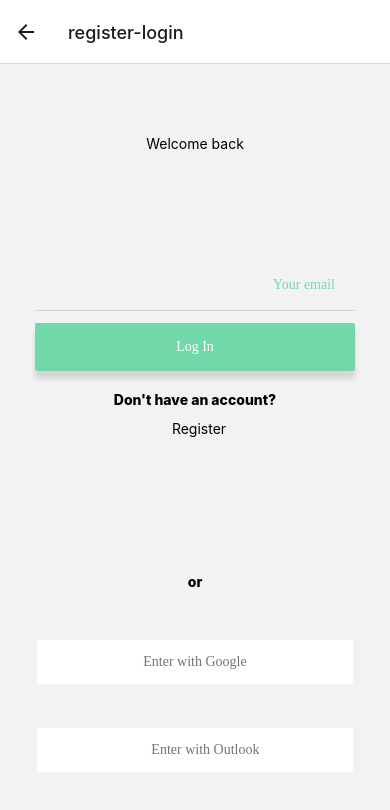
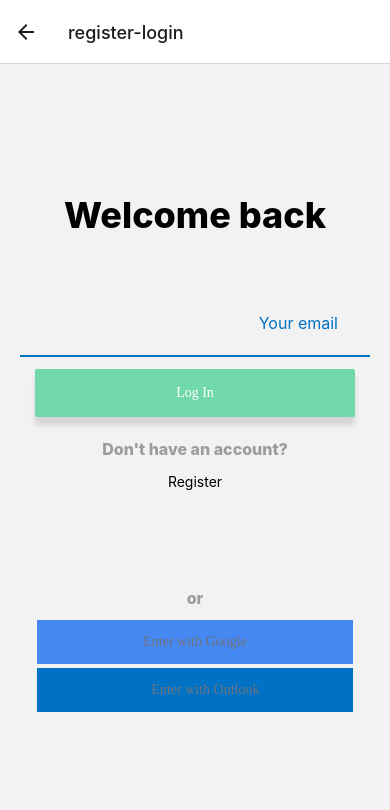
Before and after one commit to Rigii/SecureSpace, a React Native app: screen / in a window 390 px wide. Shown: the top 810 px of the page. Built offline with nearby package versions, Linux system fonts and the light colour scheme.

Commit message:
input-tailwind-styles

```diff
--- a/src/components/input/input.tsx
+++ b/src/components/input/input.tsx
@@ -1,7 +1,6 @@
 import * as React from 'react';
 import {
   TextInput,
-  StyleSheet,
   View,
   Text,
   TouchableOpacity,
@@ -9,7 +8,7 @@ import {
   TextInputFocusEventData,
   TextInputKeyPressEventData,
 } from 'react-native';
-import {COLORS, FONTS, FONT_SIZE, HIT_SLOP} from '../../constants/themes';
+import {COLORS, HIT_SLOP} from '../../constants/themes';
 import {IInputProps, EAutoCapitalize} from './input.typings';
 
 export const Input = (props: IInputProps) => {
@@ -53,29 +52,29 @@ export const Input = (props: IInputProps) => {
   };
 
   return (
-    <View style={[styles.wrapper, props.style]}>
+    <View
+      className={`w-full relative flex justify-center border-b-dark-blue border-b-2 ${props.className}`}>
       {!(
         (isFocused && props.hideLabelOnFocus) ||
         (props.hideLabelOnFocus && !!props.value) ||
         props.multiline
       ) && (
-        <View style={[styles.labelWrapper, props.labelWrapperStyle]}>
-          {props.icon && <View style={styles.labelIcon}>{props.icon}</View>}
+        <View
+          className={`absolute pl-1 flex-row justify-center items-center ${props.labelWrapperClassName}`}>
+          {props.icon && <View className="ml-1">{props.icon}</View>}
           <Text
-            style={
-              (!props.isError && [styles.label, props.labelStyle]) || [
-                props.labelStyle,
-                styles.labelError,
-              ]
-            }>
+            className={`ml-2 text-base ${props.labelClassName} ${
+              !props.isError && 'text-red-900'
+            }`}>
             {props.label}
           </Text>
-          <View style={styles.labelIcon}>{props.iconRight}</View>
+          <View className="ml-1">{props.iconRight}</View>
         </View>
       )}
       {props.hideLabelOnFocus && props.icon && (
-        <View style={[styles.labelWrapper, props.labelWrapperStyle]}>
-          <View style={styles.labelIcon}>{props.icon}</View>
+        <View
+          className={`absolute pl-1 flex-row justify-center items-center ${props.labelWrapperClassName}`}>
+          <View className="ml-1">{props.icon}</View>
         </View>
       )}
 
@@ -83,25 +82,22 @@ export const Input = (props: IInputProps) => {
         <View pointerEvents="none">
           <TextInput
             ref={inputRef}
-            placeholderTextColor={
-              props.placeholderTextColor || COLORS.lightGreen
-            }
+            // placeholderTextColor={props.placeholderTextColor || '#0072C5'}
             maxLength={props.maxLength}
             placeholder={props.placeholder}
             keyboardType={props.keyboardType}
             value={props.value}
             onChangeText={onChange}
             onKeyPress={catchKey}
-            style={[
-              styles.input,
-              styles.inputOffset,
-              props.multiline && styles.multilineInput,
-              props.hideLabelOnFocus && styles.inputWithoutLabel,
-              !isFocused && props.hideLabelOnFocus && props.labelStyle,
-              props.isError && props.hideLabelOnFocus && styles.labelError,
-              props.icon && styles.iconOffset,
-              props.inputStyle,
-            ]}
+            className={`flex flex-row relative text-base p-8 self-end	text-dark-blue text-right h-8 ${
+              props.hideLabelOnFocus && 'text-left pr-10 w-full'
+            }${!isFocused && props.hideLabelOnFocus && props.labelClassName} ${
+              props.isError &&
+              props.hideLabelOnFocus &&
+              'text-red-900 ml-2 text-base'
+            } ${props.icon && 'pl-5'}
+            ${props.inputClassName}
+            `}
             secureTextEntry={props.isSecure}
             onFocus={onFocus}
             onBlur={onBlur}
@@ -119,114 +115,26 @@ export const Input = (props: IInputProps) => {
       </TouchableOpacity>
 
       {props.value?.length === 0 && !isFocused && (
-        <View style={styles.placeholderIcon}>{props.placeholderIcon}</View>
+        <View className="self-end right-5 z-50 absolute">
+          {props.placeholderIcon}
+        </View>
       )}
 
       {props.iconEnd && (
         <TouchableOpacity
           hitSlop={HIT_SLOP}
-          style={[styles.iconEnd, props.iconEndStyle]}
+          className={`flex z-50 flex-auto self-end absolute justify-center items-center text-center	w-5 right-0 ${props.iconEndClassName}`}
           onPress={props.onIconEndPress}>
-          <View style={{flex: 1, margin: 0, padding: 0, zIndex: 9999}}>
-            {props.iconEnd}
-          </View>
+          <View className="flex flex-auto m-0 p-0 z-50">{props.iconEnd}</View>
         </TouchableOpacity>
       )}
 
       <TouchableOpacity
         hitSlop={HIT_SLOP}
         onPress={onLinkPress}
-        style={[styles.linkWrapper, props.linkStyle]}>
-        <Text style={styles.link}>{props.linkText}</Text>
+        className={`absolute flex flex-row justify-center right-0 ${props.linkClassName}`}>
+        <Text className="text-dark-blue text-base">{props.linkText}</Text>
       </TouchableOpacity>
     </View>
   );
 };
-
-const styles = StyleSheet.create({
-  wrapper: {
-    width: '100%',
-    position: 'relative',
-    display: 'flex',
-    justifyContent: 'center',
-    borderBottomColor: COLORS.borderGray,
-    borderBottomWidth: 1,
-  },
-  iconOffset: {
-    paddingLeft: 40,
-  },
-  multilineInput: {
-    textAlignVertical: 'top',
-    textAlign: 'left',
-    paddingHorizontal: 20,
-  },
-  inputWithoutLabel: {
-    textAlign: 'left',
-    paddingRight: 60,
-    width: '100%',
-  },
-  inputOffset: {
-    height: 50,
-  },
-  input: {
-    position: 'relative',
-    fontFamily: FONTS.medium,
-    fontSize: FONT_SIZE.small,
-    paddingHorizontal: 20,
-    display: 'flex',
-    flexDirection: 'row',
-    alignSelf: 'flex-end',
-    color: COLORS.lightGreen,
-    textAlign: 'right',
-  },
-  labelWrapper: {
-    position: 'absolute',
-    paddingLeft: 15,
-    flexDirection: 'row',
-    justifyContent: 'center',
-    alignItems: 'center',
-  },
-  label: {
-    marginLeft: 9,
-    fontFamily: FONTS.medium,
-  },
-  labelError: {
-    marginLeft: 9,
-    fontFamily: FONTS.medium,
-    color: COLORS.red,
-  },
-  labelIcon: {
-    marginLeft: 9,
-  },
-  placeholderIcon: {
-    alignSelf: 'flex-end',
-    right: 20,
-    zIndex: 9999,
-    position: 'absolute',
-  },
-  iconEnd: {
-    zIndex: 9999,
-    display: 'flex',
-    flex: 1,
-    alignSelf: 'flex-end',
-    position: 'absolute',
-    justifyContent: 'center',
-    alignItems: 'center',
-    textAlign: 'center',
-    width: 20,
-    right: 0,
-  },
-  linkWrapper: {
-    position: 'absolute',
-    flexDirection: 'row',
-    justifyContent: 'center',
-    right: 0,
-  },
-  link: {
-    color: COLORS.lightGreen,
-    fontFamily: FONTS.medium,
-  },
-  unfocused: {
-    color: COLORS.black,
-  },
-});
--- /dev/null
+++ b/src/components/text-styled.tsx
@@ -0,0 +1,67 @@
+import React from 'react';
+import {Text, TouchableOpacity} from 'react-native';
+
+export const TextBold = ({
+  children,
+  className,
+}: {
+  children: string;
+  className?: string;
+}) => (
+  <Text
+    className={`dark:text-white text-center font-extrabold text-base ${className}`}>
+    {children}
+  </Text>
+);
+
+export const TextNormal = ({
+  children,
+  className,
+}: {
+  children: string;
+  className?: string;
+}) => (
+  <Text className={`dark:text-white text-center text-base ${className}`}>
+    {children}
+  </Text>
+);
+
+export const TextSmall = ({
+  children,
+  className,
+}: {
+  children: string;
+  className?: string;
+}) => (
+  <Text
+    className={`dark:text-white text-center font-extrabold text-sm ${className}`}>
+    {children}
+  </Text>
+);
+
+export const TextButton = ({
+  children,
+  className,
+  value,
+  onPress,
+}: {
+  children: string;
+  className?: string;
+  value?: string | number;
+  onPress?: (value?: string | number) => void;
+}) => {
+  const onCurrentPress = () => {
+    if (!onPress) {
+      return;
+    }
+    onPress(value);
+  };
+
+  return (
+    <TouchableOpacity
+      onPress={onCurrentPress}
+      className={`text-light-blue text-center font-extrabold text-sm ${className}`}>
+      <Text>{children}</Text>
+    </TouchableOpacity>
+  );
+};
--- /dev/null
+++ b/src/components/title.tsx
@@ -0,0 +1,40 @@
+import React from 'react';
+import {Text} from 'react-native';
+
+export const Title1 = ({
+  children,
+  className,
+}: {
+  children: string;
+  className?: string;
+}) => (
+  <Text
+    className={`dark:text-white text-center font-extrabold text-4xl ${className}`}>
+    {children}
+  </Text>
+);
+export const Title2 = ({
+  children,
+  className,
+}: {
+  children: string;
+  className?: string;
+}) => (
+  <Text
+    className={`dark:text-white text-center font-extrabold text-base ${className}`}>
+    {children}
+  </Text>
+);
+
+export const Title3 = ({
+  children,
+  className,
+}: {
+  children: string;
+  className?: string;
+}) => (
+  <Text
+    className={`dark:text-white text-center font-extrabold text-sm ${className}`}>
+    {children}
+  </Text>
+);
--- a/src/screens/login-signup/login-signup.screen.tsx
+++ b/src/screens/login-signup/login-signup.screen.tsx
@@ -7,8 +7,10 @@ import {strings} from '../../constants/strings/login-signup.strings';
 import {Input, KeyboardTypes} from '../../components/input';
 import {ThemedButton} from '../../components/themed-button';
 import {GoogleIcon, OutlookIcon} from '../../assets/icons';
-import {Text, TouchableOpacity, View} from 'react-native';
+import {Text, View} from 'react-native';
 import SetEmailPassword from './set-email-password';
+import {Title1, Title2} from '../../components/title';
+import {TextBold, TextButton} from '../../components/text-styled';
 
 export const LoginSignUpUser: React.FC = () => {
   const {
@@ -45,16 +47,10 @@ export const LoginSignUpUser: React.FC = () => {
   }
 
   return (
-    <View className="flex flex-col content-center items-center justify-center flex-1 gap-10">
-      <Text className="mb-3 dark:text-white text-center gap-10">
-        {currentStrings.head}
-      </Text>
-      {currentStrings.sub && (
-        <Text className="text-title-gray font-extrabold text-s mt-2 inline-flex justify-center items-center gap-10">
-          {currentStrings.sub}
-        </Text>
-      )}
-      <View className="flex flex-col justify-center items-center gap-3 mb-20 flex-wrap pt-14 gap-10">
+    <View className="flex flex-col content-center items-center justify-center flex-1 w-full p-5">
+      <Title1>{currentStrings.head}</Title1>
+      {currentStrings.sub && <Title2>{currentStrings.sub}</Title2>}
+      <View className="flex flex-col justify-center items-center gap-3 mb-20 flex-wrap pt-14 w-full">
         <Input
           value={email}
           onChange={setEmail}
@@ -69,26 +65,24 @@ export const LoginSignUpUser: React.FC = () => {
           onPress={setStep}
           classCustomBody="w-80 h-12 rounded-sm"
         />
-        <Text className="text-title-gray font-extrabold text-s mt-2 w-80 inline-flex justify-center items-center gap-10">
+        <Title2 className="text-title-gray font-extrabold text-s mt-2 w-80 inline-flex justify-center items-center">
           {currentStrings.alt1}
-        </Text>
-        <TouchableOpacity
-          onPress={onChangeMode}
-          className={
-            'text-light-blue flex w-max font-extrabold text-s width-content pl-2'
-          }>
-          <Text>{currentStrings.alt2}</Text>
-        </TouchableOpacity>
+        </Title2>
+        <TextButton
+          className={'flex w-max width-content'}
+          onPress={onChangeMode}>
+          {currentStrings.alt2}
+        </TextButton>
       </View>
       <View>
-        <Text
+        <TextBold
           className="text-title-gray font-extrabold text-s w-80
             inline-flex justify-center items-center mt-4 mb-2
           before:height-2 before:border before:w-full before:mr-2
           after:height-2 after:border after:w-full after:ml-2
           ">
           {strings.or}
-        </Text>
+        </TextBold>
       </View>
       <ThemedButton
         classCustomBody="bg-soft-blue w-80 h-12 rounded-sm"
@@ -98,7 +92,7 @@ export const LoginSignUpUser: React.FC = () => {
         onPress={onGoogleSignUp}
       />
       <ThemedButton
-        classCustomBody="bg-dark-blue pl-[1.3rem] w-80 h-12 rounded-sm gap-10"
+        classCustomBody="bg-dark-blue pl-[1.3rem] w-80 h-12 rounded-sm"
         text={strings.enterWithOutlook}
         theme="lightBordered"
         // rightContent={<OutlookIcon />}
--- a/tailwind.config.js
+++ b/tailwind.config.js
@@ -1,10 +1,29 @@
 /** @type {import('tailwindcss').Config} */
+
 module.exports = {
-  content: [
-    './src/app/App.{js,jsx,ts,tsx}',
-    './src/screens/**/*.{js,jsx,ts,tsx}',
-  ],
+  content: ['./src/**/*.{js,jsx,ts,tsx}'],
   theme: {
-    extend: {},
+    extend: {
+      colors: {
+        white: '#FFFFFF',
+        'button-black': '#252829',
+        'dark-black': '#000000',
+        'button-soft-black': '#292A2D',
+        'background-black': '#1F1F1F',
+        'side-menu-black': '#232425',
+        'light-blue': '#00C6FF',
+        'dark-blue': '#0072C5',
+        'soft-blue': '#4688F1',
+        'title-gray': '#9C9C9C',
+        'input-error': '#FF6058',
+        'input-success': 'text-green-500',
+        'button-wite': '#FAFAFA',
+        'background-gray': '#F3F3F3',
+        'dark-gray': '#717170',
+        'disabled-gray': '#E2E2E2',
+        'input-black': '#2f303270',
+        gold: '#FFD700',
+      },
+    },
   },
 };
```
Also changed, not shown: src/components/input/input.typings.ts (+6 -6 lines).
